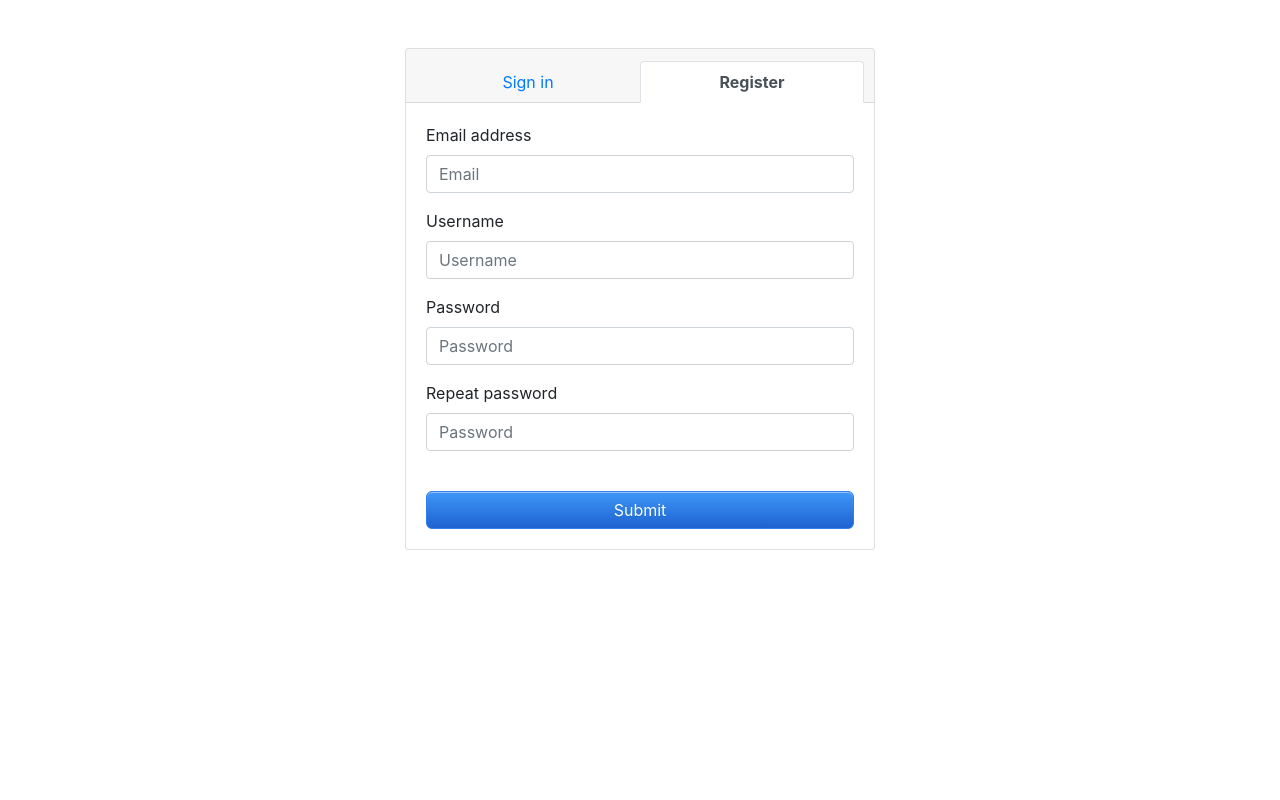
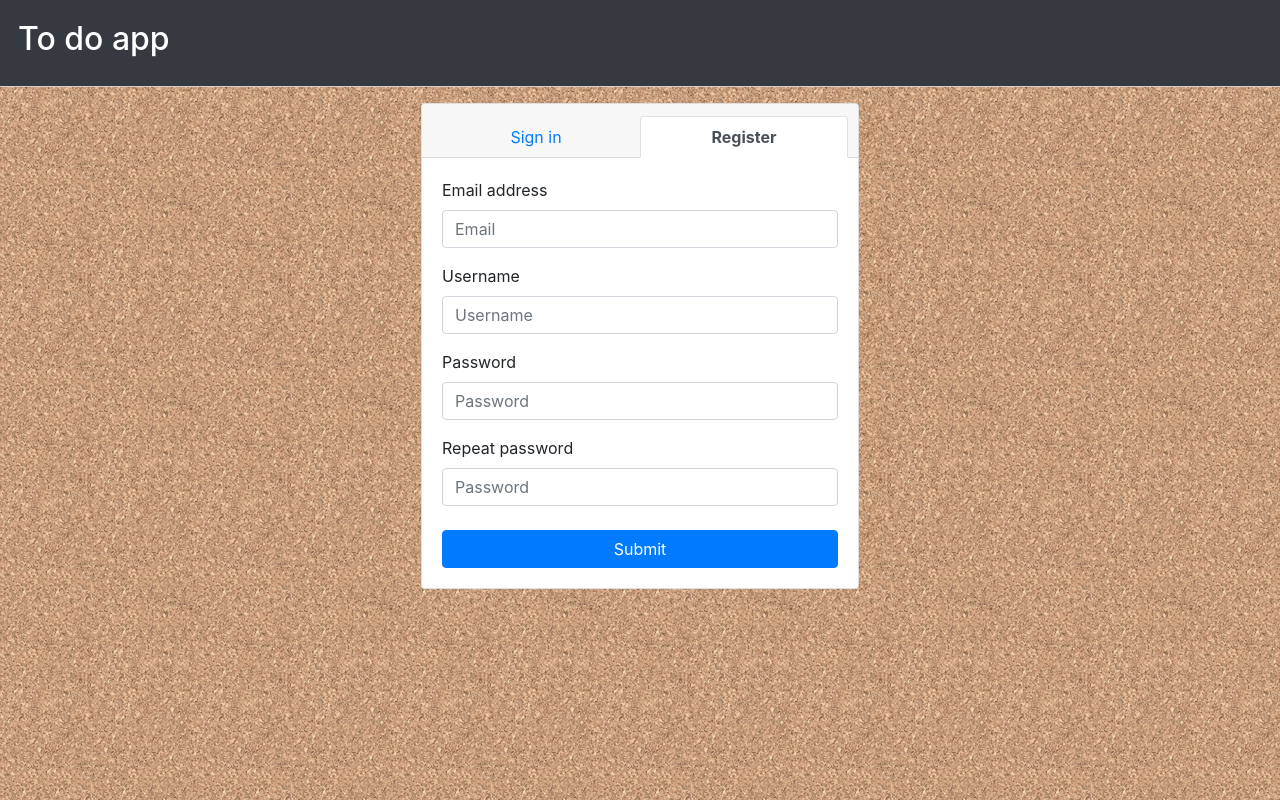
Before and after one commit to PatrycjaCzerniakiewicz/ToDoList, a PHP site: page /register.html in a window 1280 px wide. Run offline with PHP 8.4, Linux system fonts and the light colour scheme.

Commit message:
add background and change buttons

```diff
--- a/app.html
+++ b/app.html
@@ -17,11 +17,10 @@
 </head>
 
 <body>
-
     <header>
         <nav class="navbar navbar-expand-lg navbar-dark bg-dark d-flex justify-content-between ">
             <h2><input type="text" onkeypress="changeName(event)" class="form-control-plaintext" value="Board's name"></h2>
-            <button type="button" class="btn btn-primary btn-lg button">Username</button>
+            <button type="button" class="btn btn-warning btn-lg">Username</button>
         </nav>
     </header>
 
@@ -118,7 +117,7 @@
                 </ul>
             </div>
 
-            <button type="button" class="btn btn-success m-3 newBoard button"><h3>+ Add board</h3></button>
+            <button type="button" class="btn btn-success m-3 newBoard"><h3>+ Add board</h3></button>
         </div>
     </main>
 
--- a/register.html
+++ b/register.html
@@ -2,7 +2,6 @@
 <html lang="en">
 
 <head>
-
     <title>To-do App</title>
     <meta name="description" content="The best to do website in the entire world." />
     <meta name="author" content="wiatrgonifale">
@@ -17,8 +16,13 @@
 </head>
 
 <body>
+    <header>
+        <nav class="navbar navbar-expand-lg navbar-dark bg-dark d-flex justify-content-between ">
+            <h2><input type="text" onkeypress="changeName(event)" class="form-control-plaintext" value="To do app"></h2>
+        </nav>
+    </header>
     <div class="container">
-        <div class="card text-center mt-5 ">
+        <div class="card text-center m-3">
             <div class="card-header">
                 <ul class="nav nav-tabs card-header-tabs">
                     <li class="nav-item">
@@ -47,7 +51,7 @@
                         <label for="inputPasswordRepeat">Repeat password</label>
                         <input type="password" class="form-control" id="inputPasswordRepeat" placeholder="Password" required>
                     </div>
-                    <button type="submit" class="btn btn-primary btn-block mt-4 myButton">Submit</button>
+                    <button type="submit" class="btn btn-primary btn-block mt-4">Submit</button>
                 </form>
             </div>
         </div>
--- a/styles/style1.css
+++ b/styles/style1.css
@@ -1,49 +1,31 @@
-.nav-item {
+body
+{
+    /* Background pattern from Toptal Subtle Patterns */
+    background-image: url("cork-board.png");
+}
+
+nav
+{
+    border-bottom: solid 1px lightgray;
+}
+
+nav input
+{
+    color: white !important;
+    font-weight: 500;
+}
+
+.nav-item
+{
     width: 50%;
 }
 
-.container {
+.container
+{
     max-width: 500px;
 }
 
-a.active {
+a.active
+{
     font-weight: 700;
 }
-
-.myButton {
-	-moz-box-shadow:inset 0px 1px 0px 0px #97c4fe;
-	-webkit-box-shadow:inset 0px 1px 0px 0px #97c4fe;
-	box-shadow:inset 0px 1px 0px 0px #97c4fe;
-	background:-webkit-gradient(linear, left top, left bottom, color-stop(0.05, #3d94f6), color-stop(1, #1e62d0));
-	background:-moz-linear-gradient(top, #3d94f6 5%, #1e62d0 100%);
-	background:-webkit-linear-gradient(top, #3d94f6 5%, #1e62d0 100%);
-	background:-o-linear-gradient(top, #3d94f6 5%, #1e62d0 100%);
-	background:-ms-linear-gradient(top, #3d94f6 5%, #1e62d0 100%);
-	background:linear-gradient(to bottom, #3d94f6 5%, #1e62d0 100%);
-	filter:progid:DXImageTransform.Microsoft.gradient(startColorstr='#3d94f6', endColorstr='#1e62d0',GradientType=0);
-	background-color:#3d94f6;
-	-moz-border-radius:6px;
-	-webkit-border-radius:6px;
-	border-radius:6px;
-	border:1px solid #337fed;
-	display:inline-block;
-	cursor:pointer;
-	color:#ffffff;
-	padding:6px 24px;
-	text-decoration:none;
-	text-shadow:0px 1px 0px #1570cd;
-}
-.myButton:hover {
-	background:-webkit-gradient(linear, left top, left bottom, color-stop(0.05, #1e62d0), color-stop(1, #3d94f6));
-	background:-moz-linear-gradient(top, #1e62d0 5%, #3d94f6 100%);
-	background:-webkit-linear-gradient(top, #1e62d0 5%, #3d94f6 100%);
-	background:-o-linear-gradient(top, #1e62d0 5%, #3d94f6 100%);
-	background:-ms-linear-gradient(top, #1e62d0 5%, #3d94f6 100%);
-	background:linear-gradient(to bottom, #1e62d0 5%, #3d94f6 100%);
-	filter:progid:DXImageTransform.Microsoft.gradient(startColorstr='#1e62d0', endColorstr='#3d94f6',GradientType=0);
-	background-color:#1e62d0;
-}
-.myButton:active {
-	position:relative;
-	top:1px;
-}
```
Also changed, not shown: login.html (+7 -3 lines), styles/styles.css (+7 -37 lines), styles/cork-board.png (added).
